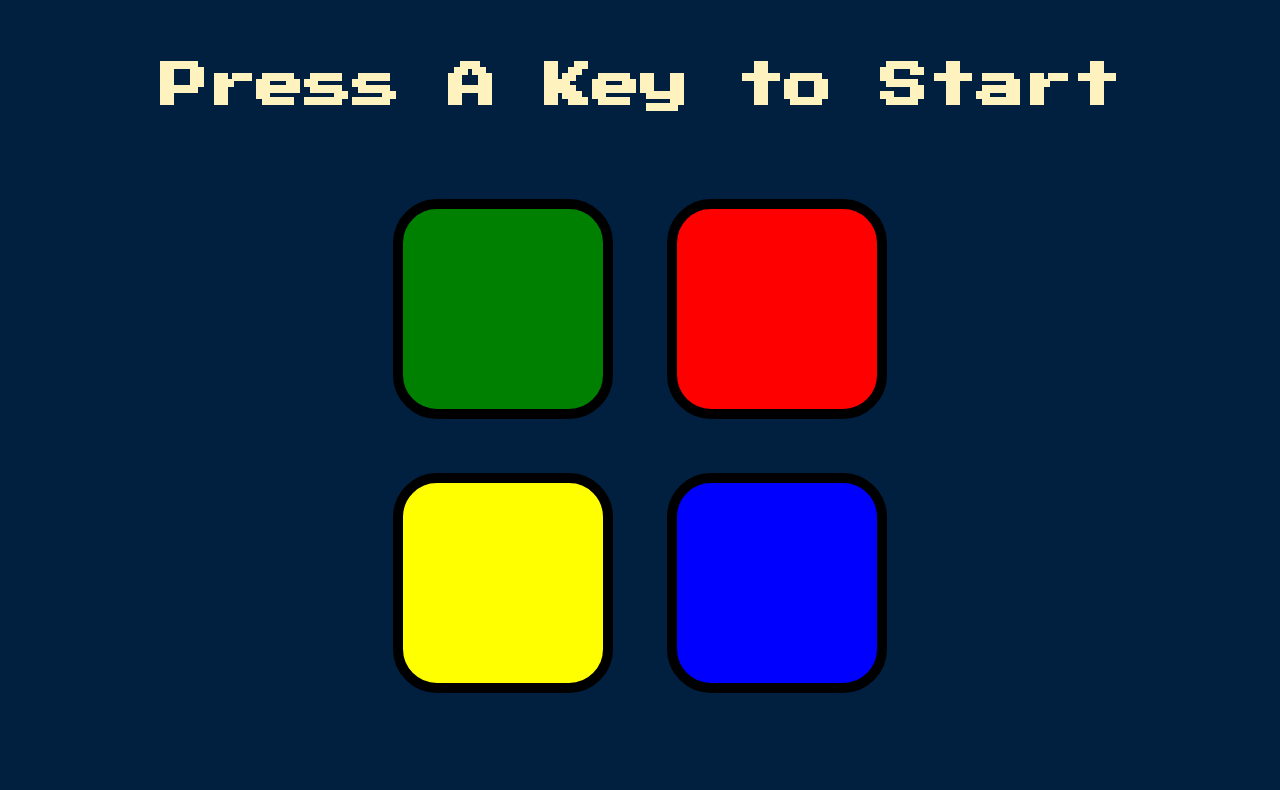
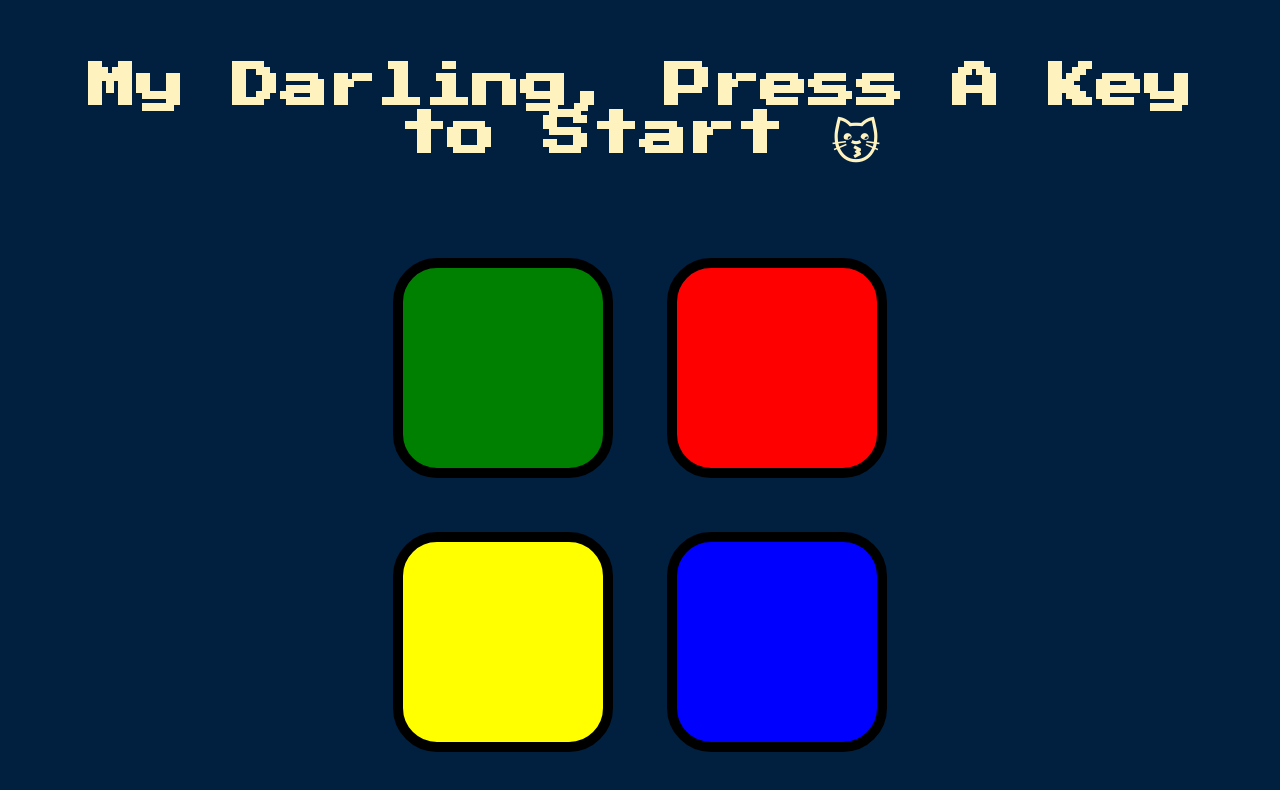
Before and after one commit to Pippaccio/Simon-s-Game, a plain HTML site: page index.html in a window 1280 px wide. Drawn offline with nearby package versions, Linux system fonts and the light colour scheme.

Commit message:
Update index.html

```diff
--- a/index.html
+++ b/index.html
@@ -9,7 +9,7 @@
 </head>
 
 <body>
-  <h1 id="level-title">Press A Key to Start</h1>
+  <h1 id="level-title">My Darling, Press A Key to Start 😽</h1>
   <div class="container">
     <div lass="row">
 
```
